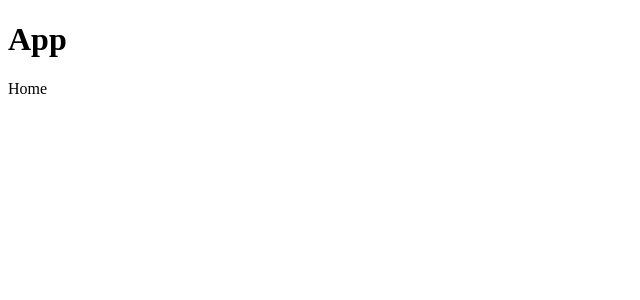
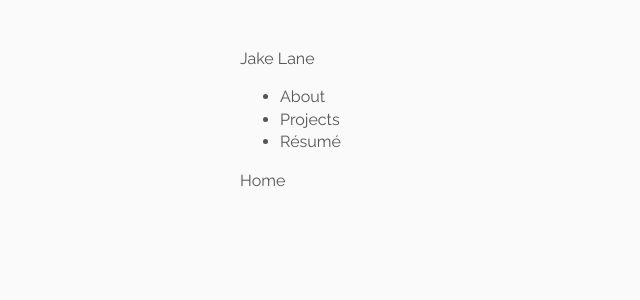
Before and after one commit to JakeLane/JakeLane.github.io, a React app: page / in a window 1280 px wide. Shown: the top 300 px of the page, without its empty margins (0-640 px from the left). Built offline with nearby package versions, Linux system fonts and the light colour scheme.

Commit message:
Refactor for css

```diff
--- a/index.html
+++ b/index.html
@@ -2,6 +2,7 @@
 <html>
 <head>
 	<title>Jake Lane</title>
+	<link href="https://fonts.googleapis.com/css?family=Raleway:400,700" rel="stylesheet">
 </head>
 <body>
 	<div id="root">
--- a/src/components/App.tsx
+++ /dev/null
@@ -1,18 +0,0 @@
-import * as React from 'react';
-
-interface IAppProps extends React.Props<any> {
-	children?: JSX.Element;
-}
-
-class App extends React.Component<IAppProps, void> {
-	public render() {
-		return (
-			<div>
-				<h1>App</h1>
-				{this.props.children}
-			</div>
-		);
-	}
-}
-
-export default App;
--- /dev/null
+++ b/src/components/Layout/Layout.tsx
@@ -0,0 +1,20 @@
+import * as React from 'react';
+import Navigation from '../Navigation/Navigation';
+import './styles.css';
+
+interface ILayoutProps extends React.Props<any> {
+	children?: JSX.Element;
+}
+
+class Layout extends React.Component<ILayoutProps, void> {
+	public render() {
+		return (
+			<div className="layout">
+				<Navigation />
+				{this.props.children}
+			</div>
+		);
+	}
+}
+
+export default Layout;
--- /dev/null
+++ b/src/components/Layout/styles.css
@@ -0,0 +1,5 @@
+.layout {
+	margin: 2em auto;
+    max-width: 800px;
+    padding: 1em;
+}
--- /dev/null
+++ b/src/components/Navigation/Navigation.tsx
@@ -0,0 +1,16 @@
+import * as React from 'react';
+
+function Navigation() {
+	return (
+		<nav>
+			<span>Jake Lane</span>
+			<ul>
+				<li>About</li>
+				<li>Projects</li>
+				<li>Résumé</li>
+			</ul>
+		</nav>
+	);
+}
+
+export default Navigation;
--- /dev/null
+++ b/src/globalStyles.css
@@ -0,0 +1,15 @@
+html {
+    background-color: #fafafa;
+}
+
+body {
+    font-family: 'Raleway', Arial;
+    color: #555;
+    font-size: 16px;
+	margin: 0;
+    line-height: 1.4;
+}
+
+a, a:visited {
+    color: #2980b9;
+}
--- a/src/index.tsx
+++ b/src/index.tsx
@@ -1,7 +1,8 @@
 import * as React from 'react';
 import * as ReactDOM from 'react-dom';
 import { AppContainer } from 'react-hot-loader';
-import App from './components/App';
+import Layout from './components/Layout/Layout';
+import './globalStyles.css';
 import routes from './routes';
 
 const root = document.getElementById('root');
@@ -20,5 +21,5 @@ render();
 // `hot` is dynamically defined
 declare var module: any;
 if (module.hot) {
-	module.hot.accept('./components/App', render);
+	module.hot.accept('./components/Layout/Layout', render);
 }
--- a/src/routes.tsx
+++ b/src/routes.tsx
@@ -1,13 +1,13 @@
 import * as React from 'react';
 import { browserHistory, IndexRoute, Route, Router } from 'react-router';
-import App from './components/App';
-import Home from './components/Home';
-import Projects from './components/Projects';
+import About from './components/About/About';
+import Layout from './components/Layout/Layout';
+import Projects from './components/Projects/Projects';
 
 export default (
 	<Router history={ browserHistory }>
-		<Route path="/" component={ App }>
-			<IndexRoute component={ Home }/>
+		<Route path="/" component={ Layout }>
+			<IndexRoute component={ About }/>
 			<Route path="projects" component={ Projects }/>
 		</Route>
 	</Router>
--- a/webpack.config.js
+++ b/webpack.config.js
@@ -37,6 +37,15 @@ module.exports = {
 				],
 				exclude: path.resolve(__dirname, 'node_modules'),
 				include: path.resolve(__dirname, "src"),
+			},
+			{
+				test: /\.css$/,
+				loaders: [
+					"react-hot-loader/webpack",
+					'style-loader',
+					'css-loader?importLoaders=1',
+					'postcss-loader'
+				]
 			}
 		],
 
@@ -50,6 +59,12 @@ module.exports = {
 		]
 	},
 
+	postcss(bundler) {
+		return [
+			require('autoprefixer'),
+		];
+	},
+
 	// When importing a module whose path matches one of the following, just
 	// assume a corresponding global variable exists and use that instead.
 	// This is important because it allows us to avoid bundling all of our
```
Also changed, not shown: package.json (+6 -2 lines), src/components/About/About.tsx (renamed from src/components/Home.tsx), src/components/Projects/Projects.tsx (renamed from src/components/Projects.tsx).
